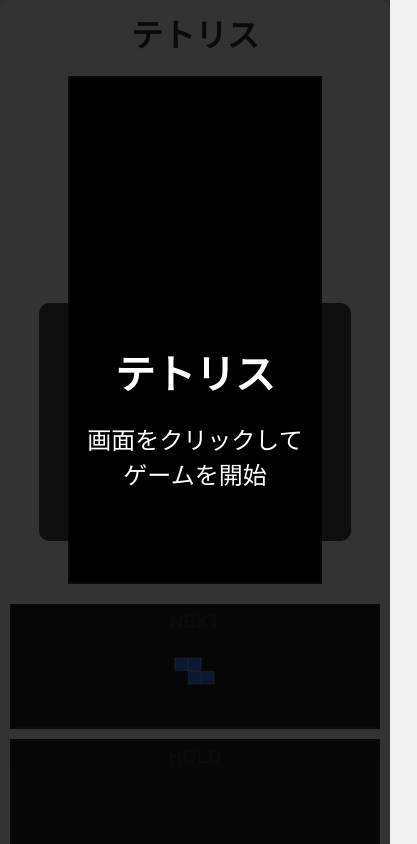
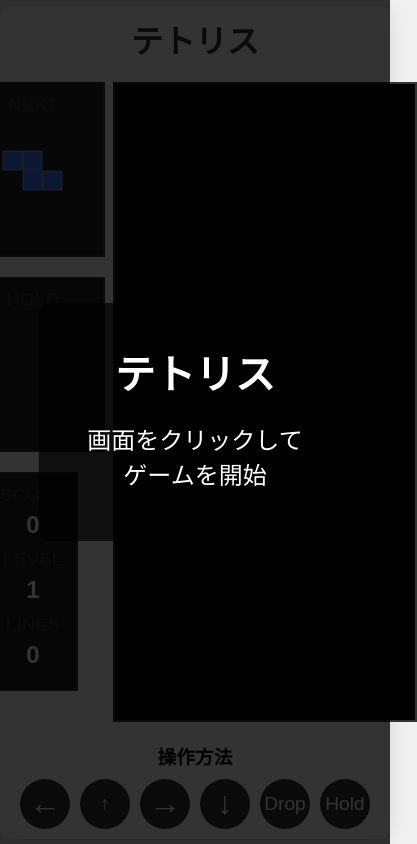
Before and after one commit to yuk1-kondo/flipris, a plain HTML site: page index.html in a window 390 px wide. Shown: the top 844 px of the page, 417 px wide, since content can reach past the window. Drawn offline with Linux system fonts and the light colour scheme.

Commit message:
Update style.css

```diff
--- a/style.css
+++ b/style.css
@@ -35,21 +35,26 @@ body {
 
 .game-area {
     display: flex;
+    flex-direction: row; /* 常に横並び：左側にゲームステータス、右側にゲームボード */
     justify-content: center;
-    flex-wrap: wrap;
+    align-items: flex-start;
     gap: 20px;
 }
 
 .game-board {
     border: 2px solid #333;
     background-color: #000;
+    /* 固定サイズ（PC・スマホ同じサイズ） */
+    width: 320px;
+    height: 640px;
 }
 
 .game-stats {
     display: flex;
     flex-direction: column;
-    justify-content: space-between;
-    gap: 10px;
+    justify-content: flex-start;
+    gap: 20px;
+    min-width: 120px;
 }
 
 .next-piece, .hold-piece {
@@ -92,7 +97,7 @@ body {
 }
 
 .mobile-controls {
-    display: none;
+    display: flex;
     flex-wrap: wrap;
     justify-content: center;
     gap: 10px;
@@ -155,21 +160,20 @@ body {
     margin-bottom: 10px;
 }
 
-/* レスポンシブ対応 */
+/* レスポンシブ対応 - 基本レイアウトは横並び（row）のまま固定サイズを維持 */
 @media screen and (max-width: 768px) {
     .container {
         padding: 10px;
     }
 
     .game-area {
-        flex-direction: column-reverse;
-        align-items: center;
+        flex-direction: row;
+        justify-content: center;
     }
 
     .game-stats {
-        flex-direction: row;
-        width: 100%;
-        justify-content: space-around;
+        flex-direction: column;
+        align-items: center;
     }
 
     .mobile-controls {
@@ -179,34 +183,11 @@ body {
     .pc-controls {
         display: none;
     }
-
-    #board {
-        width: 300px;
-        height: 600px;
-    }
-
-    .next-piece, .hold-piece {
-        padding: 5px;
-    }
-
-    #nextCanvas, #holdCanvas {
-        width: 80px;
-        height: 80px;
-    }
 }
 
 @media screen and (max-width: 480px) {
     .game-header h1 {
         font-size: 2em;
-    }
-
-    .game-stats {
-        flex-direction: column;
-    }
-
-    #board {
-        width: 250px;
-        height: 500px;
     }
 
     .control-btn {
```
